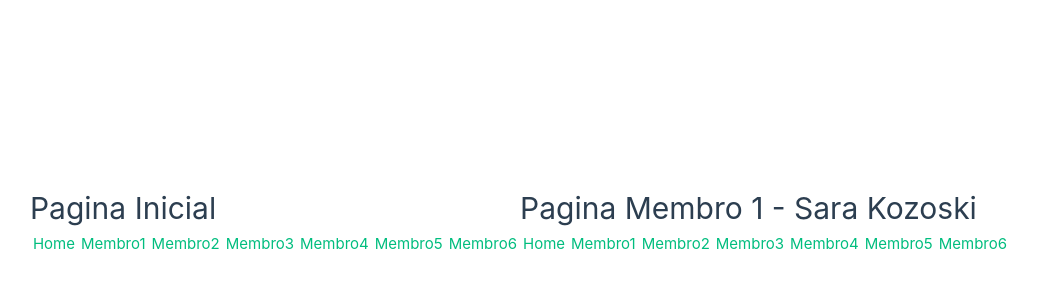
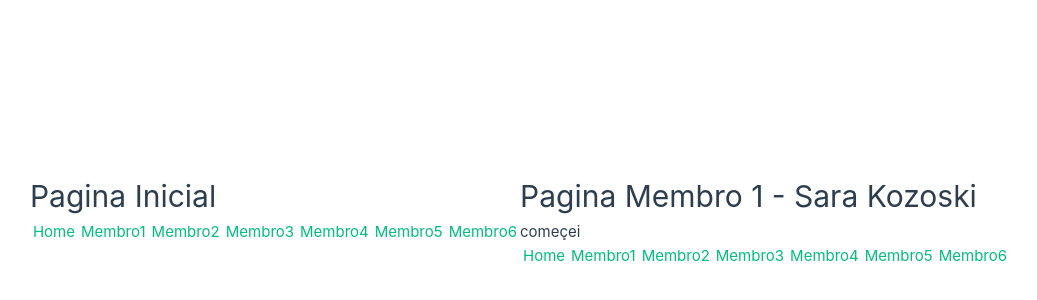
Before and after one commit to LuizEduardoCR/Equipe-Hackathon, a Vue app: page /membro1 in a window 1280 px wide. Shown: the part 180-480 px from the top of the page, without its empty margins (120-1157 px from the left). Built offline with nearby package versions, Linux system fonts and the light colour scheme.

Commit message:
Começei paginas  #1

```diff
--- a/src/views/PaginaMembro1.vue
+++ b/src/views/PaginaMembro1.vue
@@ -6,6 +6,7 @@
         <div>
             <div>
                 <h1>Pagina Membro 1 - Sara Kozoski</h1>
+                <p>começei</p>
             </div>
             <nav>
                 <RouterLink to="/">Home</RouterLink>
```
